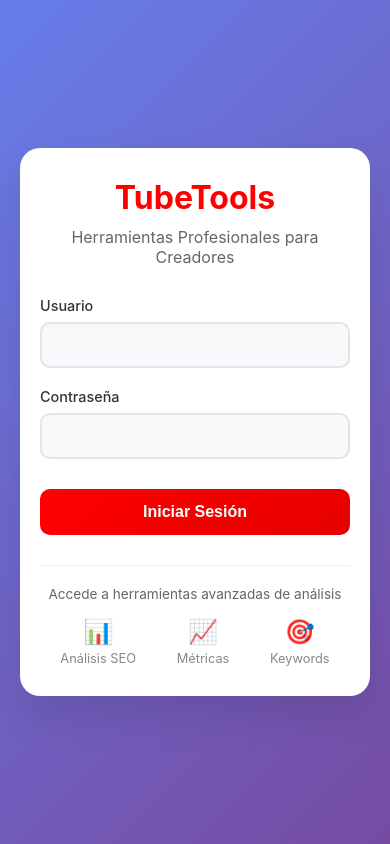
After one commit to marronosc/modular2, a Flask app: page /login in a window 390 px wide. The commit adds this page. Run offline with Flask 3, Linux system fonts and the light colour scheme.

Commit message:
Implementar sistema de login moderno
Añade:
- Página de login moderna con diseño gradiente
- Sistema de autenticación con sesiones Flask
- Middleware para proteger todas las rutas automáticamente
- Botón de logout en el sidebar
- Credenciales por defecto: admin/admin123 y tubetools/youtube2024
- Interfaz limpia con título y subtítulo
- Diseño responsive para móviles

🤖 Generated with [Claude Code](https://claude.ai/code)

Co-Authored-By: Claude <noreply@anthropic.com>

```diff
--- a/app.py
+++ b/app.py
@@ -1,4 +1,4 @@
-from flask import Flask, render_template
+from flask import Flask, render_template, request, session, redirect, url_for, flash
 from context_processors import inject_tools
 import os
 
@@ -21,7 +21,35 @@ from routes.top_videos import top_videos_bp
 from routes.test_top_videos import test_top_videos_bp
 
 app = Flask(__name__)
+app.secret_key = os.environ.get('SECRET_KEY', 'tu-clave-secreta-muy-segura-aqui')
 app.context_processor(inject_tools)
+
+# Credenciales de login (en producción esto debería estar en una base de datos)
+VALID_USERS = {
+    'admin': 'admin123',
+    'tubetools': 'youtube2024'
+}
+
+# Decorador para requerir login
+from functools import wraps
+
+def login_required(f):
+    @wraps(f)
+    def decorated_function(*args, **kwargs):
+        if 'logged_in' not in session:
+            return redirect(url_for('login'))
+        return f(*args, **kwargs)
+    return decorated_function
+
+# Middleware para proteger todas las rutas excepto login
+@app.before_request
+def require_login():
+    # Rutas que no requieren login
+    allowed_routes = ['login', 'static']
+
+    if request.endpoint and request.endpoint not in allowed_routes:
+        if 'logged_in' not in session:
+            return redirect(url_for('login'))
 
 # Registrar los blueprints
 app.register_blueprint(extractor_bp)
@@ -38,6 +66,26 @@ app.register_blueprint(test_top_videos_bp)
 def index():
     return render_template('index.html')
 
+@app.route('/login', methods=['GET', 'POST'])
+def login():
+    if request.method == 'POST':
+        username = request.form['username']
+        password = request.form['password']
+
+        if username in VALID_USERS and VALID_USERS[username] == password:
+            session['logged_in'] = True
+            session['username'] = username
+            return redirect(url_for('index'))
+        else:
+            return render_template('login.html', error='Usuario o contraseña incorrectos')
+
+    return render_template('login.html')
+
+@app.route('/logout')
+def logout():
+    session.clear()
+    return redirect(url_for('login'))
+
 if __name__ == '__main__':
     port = int(os.environ.get('PORT', 8080))
     app.run(host='0.0.0.0', port=port, debug=False)
--- /dev/null
+++ b/templates/login.html
@@ -0,0 +1,205 @@
+<!DOCTYPE html>
+<html lang="es">
+<head>
+    <meta charset="UTF-8">
+    <meta name="viewport" content="width=device-width, initial-scale=1.0">
+    <title>Iniciar Sesión - TubeTools</title>
+    <style>
+        * {
+            margin: 0;
+            padding: 0;
+            box-sizing: border-box;
+        }
+
+        body {
+            font-family: -apple-system, BlinkMacSystemFont, 'Segoe UI', Roboto, Oxygen, Ubuntu, Cantarell, sans-serif;
+            background: linear-gradient(135deg, #667eea 0%, #764ba2 100%);
+            min-height: 100vh;
+            display: flex;
+            align-items: center;
+            justify-content: center;
+            padding: 20px;
+        }
+
+        .login-container {
+            background: white;
+            border-radius: 20px;
+            box-shadow: 0 20px 40px rgba(0, 0, 0, 0.1);
+            padding: 40px;
+            width: 100%;
+            max-width: 400px;
+            text-align: center;
+        }
+
+        .logo {
+            margin-bottom: 30px;
+        }
+
+        .logo h1 {
+            color: #FF0000;
+            font-size: 2.5rem;
+            font-weight: 700;
+            margin-bottom: 10px;
+        }
+
+        .logo p {
+            color: #666;
+            font-size: 1rem;
+            margin-bottom: 0;
+        }
+
+        .login-form {
+            margin-top: 30px;
+        }
+
+        .form-group {
+            margin-bottom: 20px;
+            text-align: left;
+        }
+
+        .form-group label {
+            display: block;
+            margin-bottom: 8px;
+            color: #333;
+            font-weight: 500;
+            font-size: 0.9rem;
+        }
+
+        .form-control {
+            width: 100%;
+            padding: 12px 16px;
+            border: 2px solid #e1e5e9;
+            border-radius: 10px;
+            font-size: 1rem;
+            transition: all 0.3s ease;
+            background: #f8f9fa;
+        }
+
+        .form-control:focus {
+            outline: none;
+            border-color: #FF0000;
+            background: white;
+            box-shadow: 0 0 0 3px rgba(255, 0, 0, 0.1);
+        }
+
+        .btn-login {
+            width: 100%;
+            background: linear-gradient(135deg, #FF0000, #E60000);
+            color: white;
+            border: none;
+            padding: 14px;
+            border-radius: 10px;
+            font-size: 1rem;
+            font-weight: 600;
+            cursor: pointer;
+            transition: all 0.3s ease;
+            margin-top: 10px;
+        }
+
+        .btn-login:hover {
+            transform: translateY(-2px);
+            box-shadow: 0 10px 20px rgba(255, 0, 0, 0.3);
+        }
+
+        .btn-login:active {
+            transform: translateY(0);
+        }
+
+        .error-message {
+            background: #fee;
+            color: #c33;
+            padding: 12px;
+            border-radius: 8px;
+            margin-bottom: 20px;
+            font-size: 0.9rem;
+            border: 1px solid #fcc;
+        }
+
+        .features {
+            margin-top: 30px;
+            padding-top: 20px;
+            border-top: 1px solid #eee;
+        }
+
+        .features p {
+            color: #666;
+            font-size: 0.85rem;
+            margin-bottom: 10px;
+        }
+
+        .features-list {
+            display: flex;
+            justify-content: space-around;
+            margin-top: 15px;
+        }
+
+        .feature-item {
+            text-align: center;
+            color: #888;
+            font-size: 0.8rem;
+        }
+
+        .feature-icon {
+            font-size: 1.5rem;
+            margin-bottom: 5px;
+            display: block;
+        }
+
+        @media (max-width: 480px) {
+            .login-container {
+                padding: 30px 20px;
+            }
+
+            .logo h1 {
+                font-size: 2rem;
+            }
+        }
+    </style>
+</head>
+<body>
+    <div class="login-container">
+        <div class="logo">
+            <h1>TubeTools</h1>
+            <p>Herramientas Profesionales para Creadores</p>
+        </div>
+
+        {% if error %}
+        <div class="error-message">
+            {{ error }}
+        </div>
+        {% endif %}
+
+        <form class="login-form" method="POST">
+            <div class="form-group">
+                <label for="username">Usuario</label>
+                <input type="text" id="username" name="username" class="form-control" required>
+            </div>
+
+            <div class="form-group">
+                <label for="password">Contraseña</label>
+                <input type="password" id="password" name="password" class="form-control" required>
+            </div>
+
+            <button type="submit" class="btn-login">Iniciar Sesión</button>
+        </form>
+
+        <div class="features">
+            <p>Accede a herramientas avanzadas de análisis</p>
+            <div class="features-list">
+                <div class="feature-item">
+                    <span class="feature-icon">📊</span>
+                    Análisis SEO
+                </div>
+                <div class="feature-item">
+                    <span class="feature-icon">📈</span>
+                    Métricas
+                </div>
+                <div class="feature-item">
+                    <span class="feature-icon">🎯</span>
+                    Keywords
+                </div>
+            </div>
+        </div>
+    </div>
+</body>
+</html>
```
Also changed, not shown: templates/base.html (+8 -0 lines).
